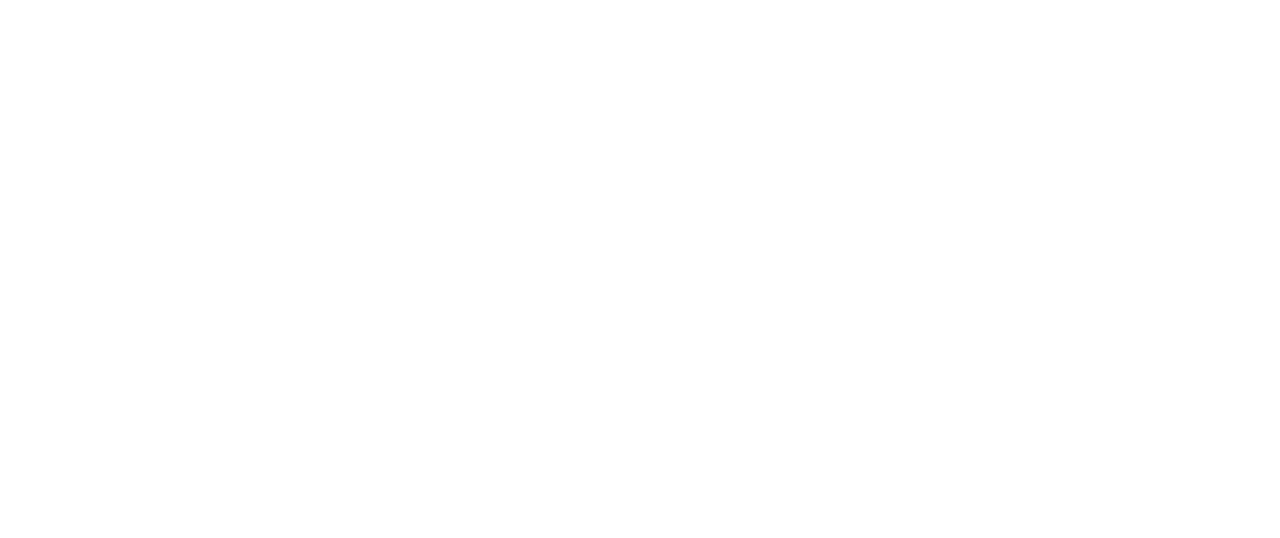
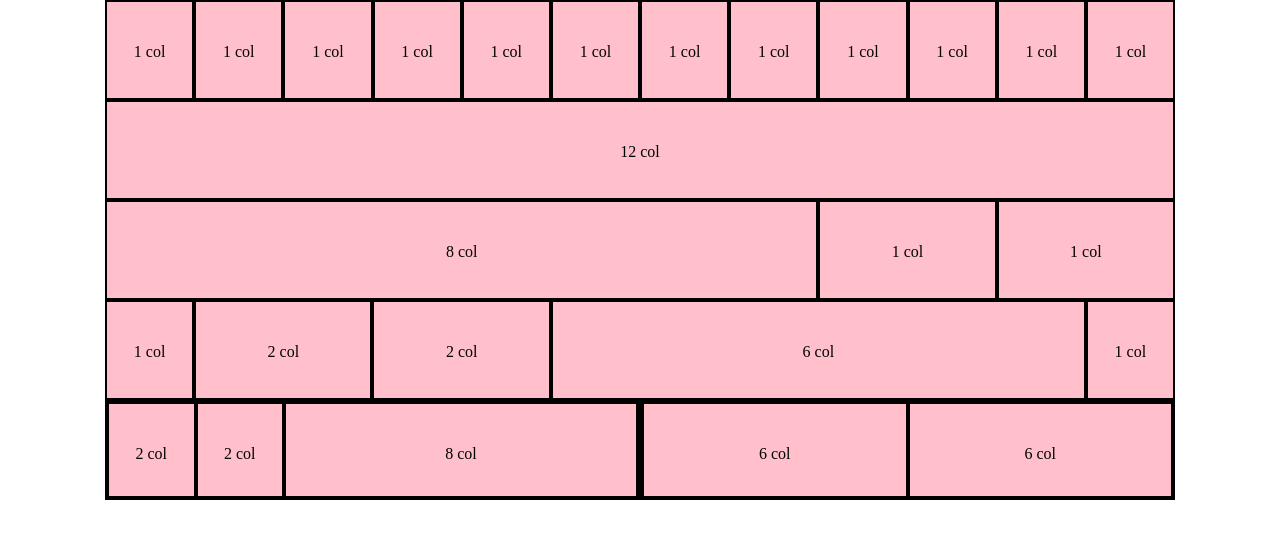
Before and after one commit to matteo92i/html-css-12bool, a plain HTML site: page index.html in a window 1280 px wide. Drawn offline with Linux system fonts and the light colour scheme.

Commit message:
fine esercizio

```diff
--- a/css/12bool.css
+++ b/css/12bool.css
@@ -13,3 +13,45 @@
     flex-direction: row;
     flex-wrap: wrap;
 }
+.col{
+    flex-grow: 1;
+    flex-basis: 0;
+    max-width: 100%;
+}
+
+.col-1{
+    flex-basis: calc((100%/12)*1); max-width: calc((100%/12)*1);
+}
+.col-2{
+    flex-basis: calc((100%/12)*2); max-width: calc((100%/12)*2);
+}
+.col-3{
+    flex-basis: calc((100%/12)*3); max-width: calc((100%/12)*3);
+}
+.col-4{
+    flex-basis: calc((100%/12)*4); max-width: calc((100%/12)*4);
+}
+.col-5{
+    flex-basis: calc((100%/12)*5); max-width: calc((100%/12)*5);
+}
+.col-6{
+    flex-basis: calc((100%/12)*6); max-width: calc((100%/12)*6);
+}
+.col-7{
+    flex-basis: calc((100%/12)*7); max-width: calc((100%/12)*7);
+}
+.col-8{
+    flex-basis: calc((100%/12)*8); max-width: calc((100%/12)*8);
+}
+.col-9{
+    flex-basis: calc((100%/12)*9); max-width: calc((100%/12)*9);
+}
+.col-10{
+    flex-basis: calc((100%/12)*10); max-width: calc((100%/12)*10);
+}
+.col-11{
+    flex-basis: calc((100%/12)*11); max-width: calc((100%/12)*11);
+}
+.col-12{
+    flex-basis: calc((100%/12)*12); max-width: calc((100%/12)*12);
+}
--- a/css/style.css
+++ b/css/style.css
@@ -0,0 +1,13 @@
+[class*=col]{
+    border: 2px solid black;
+    height: 100px;
+    background-color: pink;
+    line-height: 100px;
+    text-align: center;
+}
+[ class*=col] > .row > [ class*=col]{
+    height: 100%;
+}
+.row{
+    height: 100%;
+}
--- a/index.html
+++ b/index.html
@@ -5,12 +5,63 @@
     <meta http-equiv="X-UA-Compatible" content="IE=edge">
     <meta name="viewport" content="width=device-width, initial-scale=1.0">
     <title>Document</title>
+    <link rel="stylesheet" href="./css/12bool.css">
+    <link rel="stylesheet" href="./css/style.css">
 </head>
 <body>
     <div class="container">
         <div class="row">
+            <div class="col">1 col</div>
+            <div class="col">1 col</div>
+            <div class="col">1 col</div>
+            <div class="col">1 col</div>
+            <div class="col">1 col</div>
+            <div class="col">1 col</div>
+            <div class="col">1 col</div>
+            <div class="col">1 col</div>
+            <div class="col">1 col</div>
+            <div class="col">1 col</div>
+            <div class="col">1 col</div>
+            <div class="col">1 col</div>
+        </div>
 
+        <div class="row">
+            <div class="col">12 col</div>
         </div>
+
+        <div class="row">
+            <div class="col-8"> 8 col</div>
+            <div class="col">1 col</div>
+            <div class="col">1 col</div>
+        </div>
+
+        <div class="row">
+            <div class="col-1">1 col</div>
+            <div class="col-2">2 col</div>
+            <div class="col-2">2 col</div>
+            <div class="col-6">6 col</div>
+            <div class="col-1">1 col</div>
+        </div>
+
+        <div class="row">
+            <div class="col">
+                <div class="row">
+                    <div class="col-2"> 2 col</div>
+                    <div class="col-2"> 2 col</div>
+                    <div class="col-8"> 8 col</div>
+                </div>
+            </div>
+            <div class="col">
+                <div class="row">
+                    <div class="col-6"> 6 col</div>
+                    <div class="col-6"> 6 col</div>
+                </div>
+            </div>
+        </div>
+
+
+
+
     </div>
 </body>
 </html>
```
